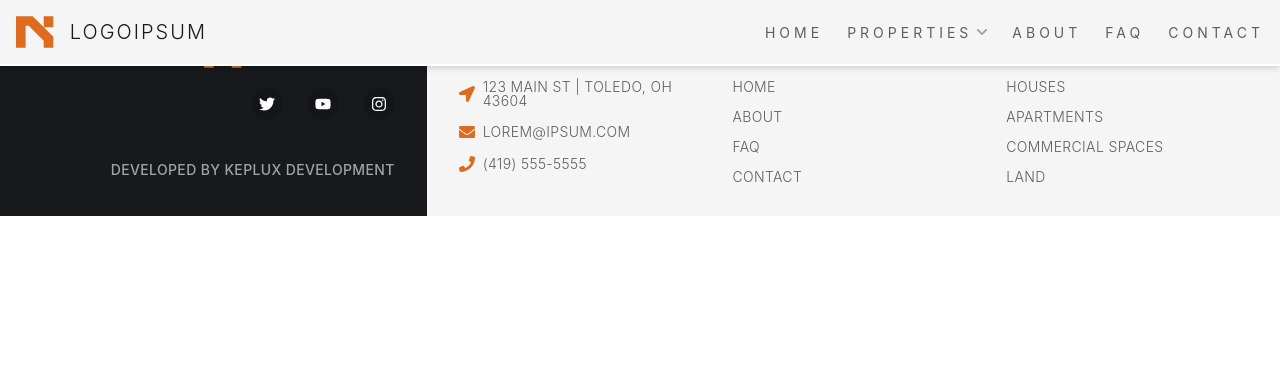
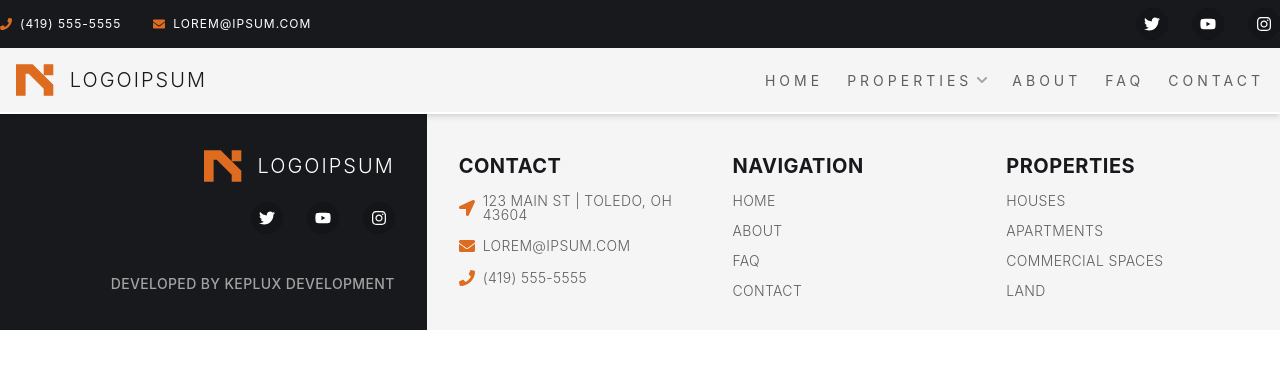
Before and after one commit to c-jardine/template-real-estate, a Next.js app: page /AppWrapper in a window 1280 px wide. Shown: the top 368 px of the page. Built offline with nearby package versions, Linux system fonts and the light colour scheme; what cookies-next would draw is missing.

Commit message:
Add top information bar.

```diff
--- a/pages/_app.tsx
+++ b/pages/_app.tsx
@@ -1,6 +1,7 @@
 import type { AppProps } from 'next/app';
 import { Provider } from 'react-redux';
 import { Footer } from '../src/components/core/Footer';
+import { InformationBar } from '../src/components/core/InformationBar';
 import { Navbar } from '../src/components/core/Navbar';
 import { store } from '../src/redux/store';
 import '../src/styles/globals.css';
@@ -10,6 +11,7 @@ const App = ({ Component, pageProps }: AppProps) => {
   return (
     <Provider store={store}>
       <AppWrapper>
+        <InformationBar />
         <Navbar />
         <Component {...pageProps} />
         <Footer />
--- /dev/null
+++ b/src/components/core/InformationBar/InformationBar.tsx
@@ -0,0 +1,108 @@
+import {
+  Box,
+  chakra,
+  Flex,
+  Icon,
+  Link as ChakraLink,
+  Stack,
+  VisuallyHidden,
+} from '@chakra-ui/react';
+import { FaEnvelope } from '@react-icons/all-files/fa/FaEnvelope';
+import { FaInstagram } from '@react-icons/all-files/fa/FaInstagram';
+import { FaPhone } from '@react-icons/all-files/fa/FaPhone';
+import { FaTwitter } from '@react-icons/all-files/fa/FaTwitter';
+import { FaYoutube } from '@react-icons/all-files/fa/FaYoutube';
+import React from 'react';
+
+const SocialButton = ({
+  children,
+  label,
+  href,
+}: {
+  children: React.ReactNode;
+  label: string;
+  href: string;
+}) => {
+  return (
+    <chakra.button
+      bg='socialBackground'
+      rounded={'full'}
+      p={2}
+      w={8}
+      h={8}
+      cursor={'pointer'}
+      as={'a'}
+      href={href}
+      display={'inline-flex'}
+      alignItems={'center'}
+      justifyContent={'center'}
+      transition={'background 200ms ease'}
+      _hover={{
+        bg: 'brand.500',
+      }}
+      color='white'
+    >
+      <VisuallyHidden>{label}</VisuallyHidden>
+      {children}
+    </chakra.button>
+  );
+};
+
+const InformationBar = () => {
+  return (
+    <Box bg='chalkboard' py={2}>
+      <Flex
+        mx='auto'
+        maxW='8xl'
+        w='full'
+        justifyContent={{ base: 'center', md: 'space-between' }}
+      >
+        <Stack direction='row' gap={8}>
+          <Flex gap={2} alignItems='center'>
+            <Icon as={FaPhone} w={3} h={3} color='brand.500' />
+            <ChakraLink
+              color='white'
+              fontSize='xs'
+              letterSpacing={1}
+              textTransform='uppercase'
+              transition='200ms ease-in-out'
+              _hover={{ color: 'brand.500' }}
+            >
+              (419) 555-5555
+            </ChakraLink>
+          </Flex>
+          <Flex gap={2} alignItems='center'>
+            <Icon as={FaEnvelope} w={3} h={3} color='brand.500' />
+            <ChakraLink
+              color='white'
+              fontSize='xs'
+              letterSpacing={1}
+              textTransform='uppercase'
+              transition='200ms ease-in-out'
+              _hover={{ color: 'brand.500' }}
+            >
+              lorem@ipsum.com
+            </ChakraLink>
+          </Flex>
+        </Stack>
+        <Stack
+          display={{ base: 'none', sm: 'flex' }}
+          direction={'row'}
+          spacing={6}
+        >
+          <SocialButton label={'Twitter'} href={'#'}>
+            <FaTwitter size={16} />
+          </SocialButton>
+          <SocialButton label={'YouTube'} href={'#'}>
+            <FaYoutube size={16} />
+          </SocialButton>
+          <SocialButton label={'Instagram'} href={'#'}>
+            <FaInstagram size={16} />
+          </SocialButton>
+        </Stack>
+      </Flex>
+    </Box>
+  );
+};
+
+export default InformationBar;
--- /dev/null
+++ b/src/components/core/InformationBar/index.ts
@@ -0,0 +1 @@
+export { default as InformationBar } from './InformationBar';
--- a/src/components/core/Navbar/Navbar.tsx
+++ b/src/components/core/Navbar/Navbar.tsx
@@ -77,7 +77,7 @@ const Navbar = () => {
 
   return (
     <Box
-      position={{ base: 'sticky', lg: 'fixed' }}
+      position='sticky'
       top={0}
       zIndex={50}
       width='100vw'
```
Also changed, not shown: src/components/ctas/HomeHero/HomeHero.tsx (+1 -6 lines).
